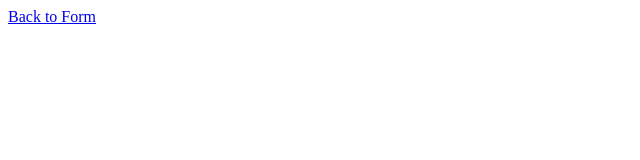
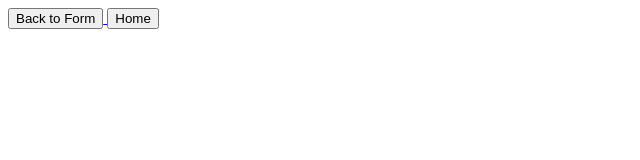
Before and after one commit to Tinoco-R/MusicLibrary, a plain HTML site: page client/singleUpload.html in a window 1280 px wide. Shown: the whole page, without its empty margins (0-640 px from the left). Drawn offline with Linux system fonts and the light colour scheme.

Commit message:
rUpdates again
rename index to profile
connect main to upload
connect single to main

```diff
--- a/client/mainPage.css
+++ b/client/mainPage.css
@@ -1,11 +1,22 @@
 #songlist {
   list-style: none;
   padding: 0;
-
 }
 
 html {
   font-size: 1.5em;
+}
+
+/*the style used for the hyperlinks*/
+a {
+  color: #C8102E;
+  text-decoration: none;
+}
+a:visited {
+  color: #960C22;
+}
+a:hover, a:active {
+  color: #640817;
 }
 
 /*main body colors for the page*/
@@ -45,18 +56,15 @@ main {
   text-shadow: -1px 0 #FFFFFF, 0 1px #FFFFFF, 1px 0 #FFFFFF, 0 -1px #FFFFFF;
 }
 
-/*the style used for the hyperlinks*/
-a {
-  color: #C8102E;
-  text-decoration: none;
+/*For the search bar*/
+#searchbar {
+  margin-top: 3%;
+  margin-left: 1%;
+  padding: .8rem;
+  border-radius: .6rem;
+  width: 24rem;
+  color: #000;
 }
-a:visited {
-  color: #960C22;
-}
-a:hover, a:active {
-  color: #640817;
-}
-
 
 .song-list {
   display: flex;
@@ -120,13 +128,3 @@ a:hover, a:active {
   border-radius: 50%;
   margin-right: 10px;
 }
-
-/*For the search bar*/
-#searchbar {
-  margin-top: 3%;
-  margin-left: 1%;
-  padding: .8rem;
-  border-radius: .6rem;
-  width: 24rem;
-  color: #000;
-}
--- a/client/singleUpload.html
+++ b/client/singleUpload.html
@@ -8,7 +8,16 @@
 </head>
 <body>
     <div id = "singleUpload"></div>
-    <a href = "/">Back to Form</a>
+    <a href = "musicUpload.html">
+        <Button>
+            Back to Form
+        </Button>
+    </a>
+    <a href = "mainPage">
+        <button>
+            Home
+        </button>
+    </a>
     <script>
         const singleUploadList = document.getElementById('singleUpload')
         new URLSearchParams(window.location.search).forEach((value, name) => {
```
Also changed, not shown: client/mainPage.html (+3 -1 lines), client/profile.html (renamed from client/index.html).
